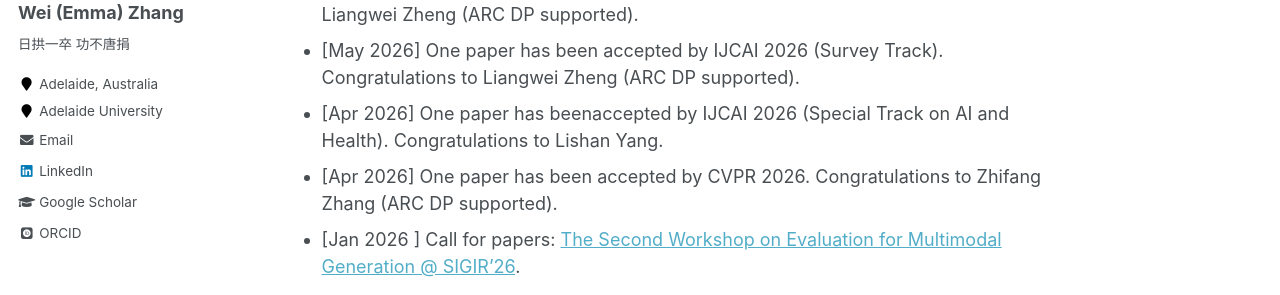
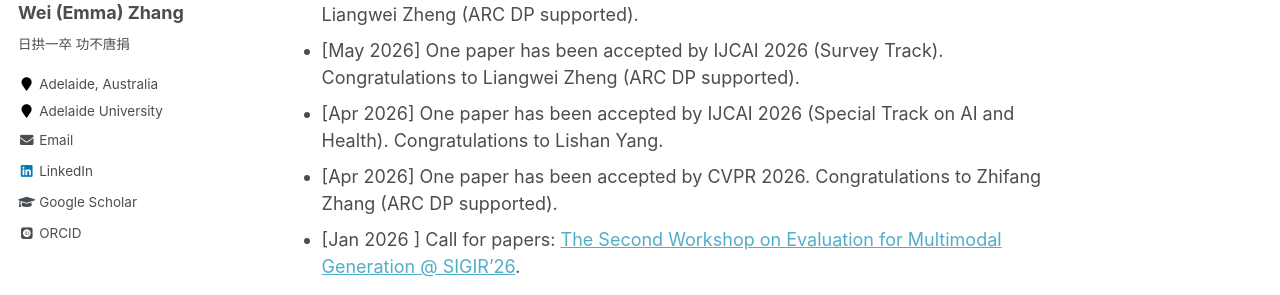
Before and after one commit to weiezhang/weiezhang.github.io, a Jekyll site: the page built from _pages/about.md, in a window 1280 px wide and 900 px high. Shown: the part 260-555 px from the top of the window. Built offline with Jekyll 4.4.1, drawn with Linux system fonts in a browser that asks for light colours; some web fonts are replaced.

Commit message:
Update about.md

```diff
--- a/_pages/about.md
+++ b/_pages/about.md
@@ -11,7 +11,7 @@ redirect_from:
 ## News
 * [May 2026] One paper has been accepted by ICML 2026. Congratulations to Liangwei Zheng (ARC DP supported).
 * [May 2026] One paper has been accepted by IJCAI 2026 (Survey Track). Congratulations to Liangwei Zheng (ARC DP supported).
-* [Apr 2026] One paper has beenaccepted by IJCAI 2026 (Special Track on AI and Health). Congratulations to Lishan Yang.
+* [Apr 2026] One paper has been accepted by IJCAI 2026 (Special Track on AI and Health). Congratulations to Lishan Yang.
 * [Apr 2026] One paper has been accepted by CVPR 2026. Congratulations to Zhifang Zhang (ARC DP supported).
 * [Jan 2026 ] Call for papers: [The Second Workshop on Evaluation for Multimodal Generation @ SIGIR'26](https://evalmg.github.io/).
 <!--* [Dec 2025] Awarded 2025 Executive Dean's Staff Awards for Mid-Career Research Excellence.
```
